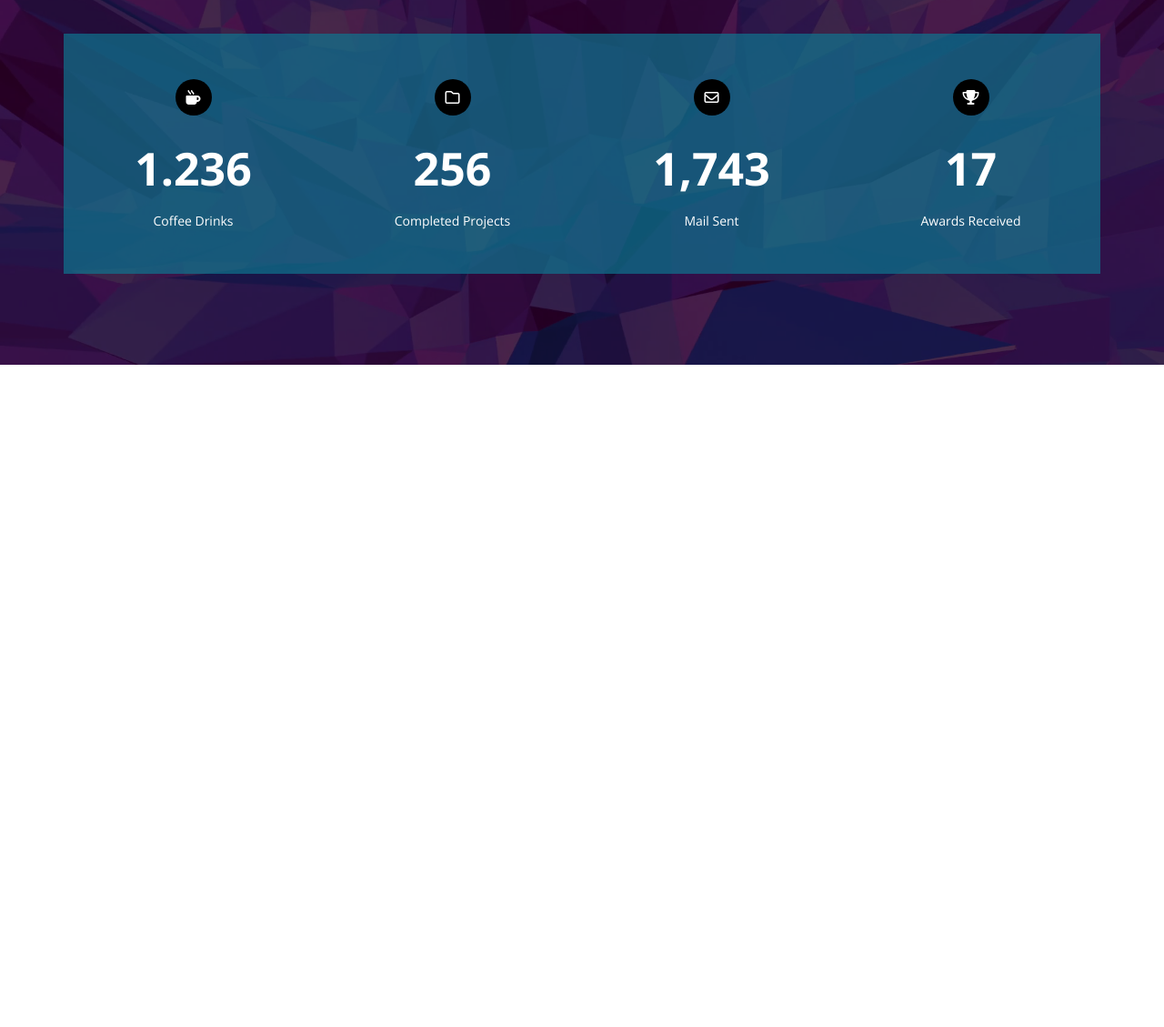
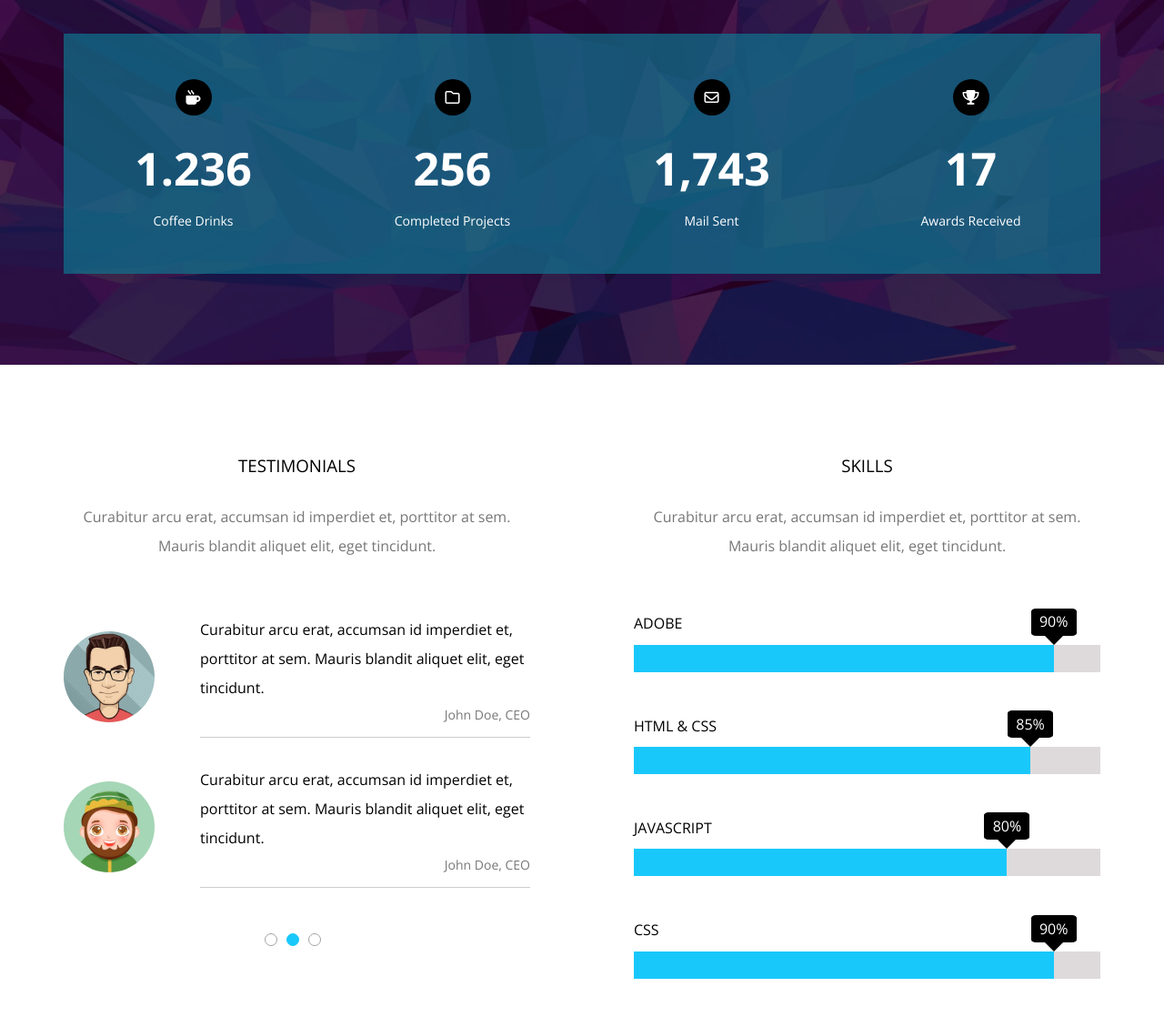
Before and after one commit to mario-emad/TemplateTwoKasper, a plain HTML site: page index.html in a window 1280 px wide. Shown: the part 4701-5830 px from the top of the page at 91% size. Before the commit the page ends 5102 px from the top, so only its background shows below. Drawn offline with nearby package versions, Linux system fonts and the light colour scheme.

Commit message:
Add Skills

```diff
--- a/css/kasper.css
+++ b/css/kasper.css
@@ -761,3 +761,155 @@ header .container nav .form i {
 }
 
 /* End Stats */
+
+/* Skills */
+
+.our-skills {
+    padding-top: var(--section-padding);
+    padding-bottom: var(--section-padding);
+}
+
+.our-skills .container {
+    display: flex;
+    justify-content: space-between;
+    flex-wrap: wrap;
+}
+
+@media (min-width: 992px) {
+    .our-skills .container>div {
+        flex-basis: 45%;
+    }
+}
+
+.our-skills .container>div>h3 {
+    margin: 0 0 30px;
+    font-weight: normal;
+    text-align: center;
+    text-transform: uppercase;
+}
+
+.our-skills .container>div>p {
+    color: #777;
+    line-height: 2;
+    text-align: center;
+    margin-bottom: 60px;
+}
+
+.our-skills .testimonials .content {
+    display: flex;
+    align-items: center;
+    margin-bottom: 30px;
+}
+
+.our-skills .testimonials .content img {
+    width: 100px;
+    margin-right: 50px;
+    border-radius: 50%;
+    -webkit-border-radius: 50%;
+    -moz-border-radius: 50%;
+    -ms-border-radius: 50%;
+    -o-border-radius: 50%;
+}
+
+@media (max-width: 767px) {
+    .our-skills .testimonials .content {
+        flex-direction: column;
+        text-align: center;
+    }
+
+    .our-skills .testimonials .content img {
+        margin: 0 auto 20px;
+    }
+}
+
+.our-skills .testimonials .content .text {
+    line-height: 2;
+    border-bottom: 1px solid #ccc;
+}
+
+.our-skills .testimonials .content .text p {
+    color: #777;
+    text-align: right;
+    font-size: 14px;
+    margin-bottom: 10px;
+}
+
+.our-skills .testimonials .bullets {
+    display: flex;
+    justify-content: center;
+    margin-top: 50px;
+    margin-bottom: 50px;
+}
+
+.our-skills .testimonials .bullets li {
+    width: 14px;
+    height: 14px;
+    border: 1px solid #a2a2a2;
+    margin-right: 10px;
+    border-radius: 50%;
+    -webkit-border-radius: 50%;
+    -moz-border-radius: 50%;
+    -ms-border-radius: 50%;
+    -o-border-radius: 50%;
+}
+
+.our-skills .testimonials .bullets li:not(:last-child) {
+    margin-right: 10px;
+}
+
+.our-skills .testimonials .bullets li.active {
+    background-color: var(--main-color);
+    border-color: var(--main-color);
+}
+
+.our-skills .skills .prog-holder {
+    margin-bottom: 50px;
+}
+
+.our-skills .skills .prog-holder h4 {
+    margin-bottom: 14px;
+    font-weight: normal;
+    text-transform: uppercase;
+}
+
+.our-skills .skills .prog-holder .prog {
+    background-color: #dedadc;
+    height: 30px;
+}
+
+.our-skills .skills .prog-holder .prog span {
+    display: block;
+    background-color: var(--main-color);
+    height: 100%;
+    position: relative;
+}
+
+.our-skills .skills .prog-holder .prog span::before {
+    content: attr(data-progress);
+    display: flex;
+    position: absolute;
+    background-color: black;
+    color: white;
+    height: 100%;
+    width: 50px;
+    top: -40px;
+    right: -25px;
+    justify-content: space-around;
+    align-items: center;
+    border-radius: 10%;
+    -webkit-border-radius: 10%;
+    -moz-border-radius: 10%;
+    -ms-border-radius: 10%;
+    -o-border-radius: 10%;
+}
+
+.our-skills .skills .prog-holder .prog span::after {
+    content: "";
+    position: absolute;
+    border: 10px solid;
+    border-color: black transparent transparent transparent;
+    right: -10px;
+    top: -10px;
+}
+
+/* End Skills */
--- a/index.html
+++ b/index.html
@@ -283,4 +283,68 @@
 
 </body>
 
+<!-- Skills -->
+
+<div class="our-skills">
+    <div class="container">
+        <div class="testimonials">
+            <h3>Testimonials</h3>
+            <p>Curabitur arcu erat, accumsan id imperdiet et, porttitor at sem. Mauris blandit aliquet elit, eget
+                tincidunt.</p>
+            <div class="content">
+                <img src="images/skills-01.jpg" alt="">
+                <div class="text">
+                    Curabitur arcu erat, accumsan id imperdiet et, porttitor at sem. Mauris blandit aliquet elit, eget
+                    tincidunt.
+                    <p>John Doe, CEO</p>
+                </div>
+            </div>
+            <div class="content">
+                <img src="images/skills-02.jpg" alt="">
+                <div class="text">
+                    Curabitur arcu erat, accumsan id imperdiet et, porttitor at sem. Mauris blandit aliquet elit, eget
+                    tincidunt.
+                    <p>John Doe, CEO</p>
+                </div>
+            </div>
+            <ul class="bullets">
+                <li></li>
+                <li class="active"></li>
+                <li></li>
+            </ul>
+        </div>
+        <div class="skills">
+            <h3>Skills</h3>
+            <p>Curabitur arcu erat, accumsan id imperdiet et, porttitor at sem. Mauris blandit aliquet elit, eget
+                tincidunt.</p>
+            <div class="prog-holder">
+                <h4>adobe</h4>
+                <div class="prog">
+                    <span style="width: 90%;" data-progress="90%"></span>
+                </div>
+            </div>
+            <div class="prog-holder">
+                <h4>html &amp; css</h4>
+                <div class="prog">
+                    <span style="width: 85%;" data-progress="85%"></span>
+                </div>
+            </div>
+            <div class="prog-holder">
+                <h4>javascript</h4>
+                <div class="prog">
+                    <span style="width: 80%;" data-progress="80%"></span>
+                </div>
+            </div>
+            <div class="prog-holder">
+                <h4>css</h4>
+                <div class="prog">
+                    <span style="width: 90%;" data-progress="90%"></span>
+                </div>
+            </div>
+        </div>
+    </div>
+</div>
+
+<!-- End Skills -->
+
 </html>
```
